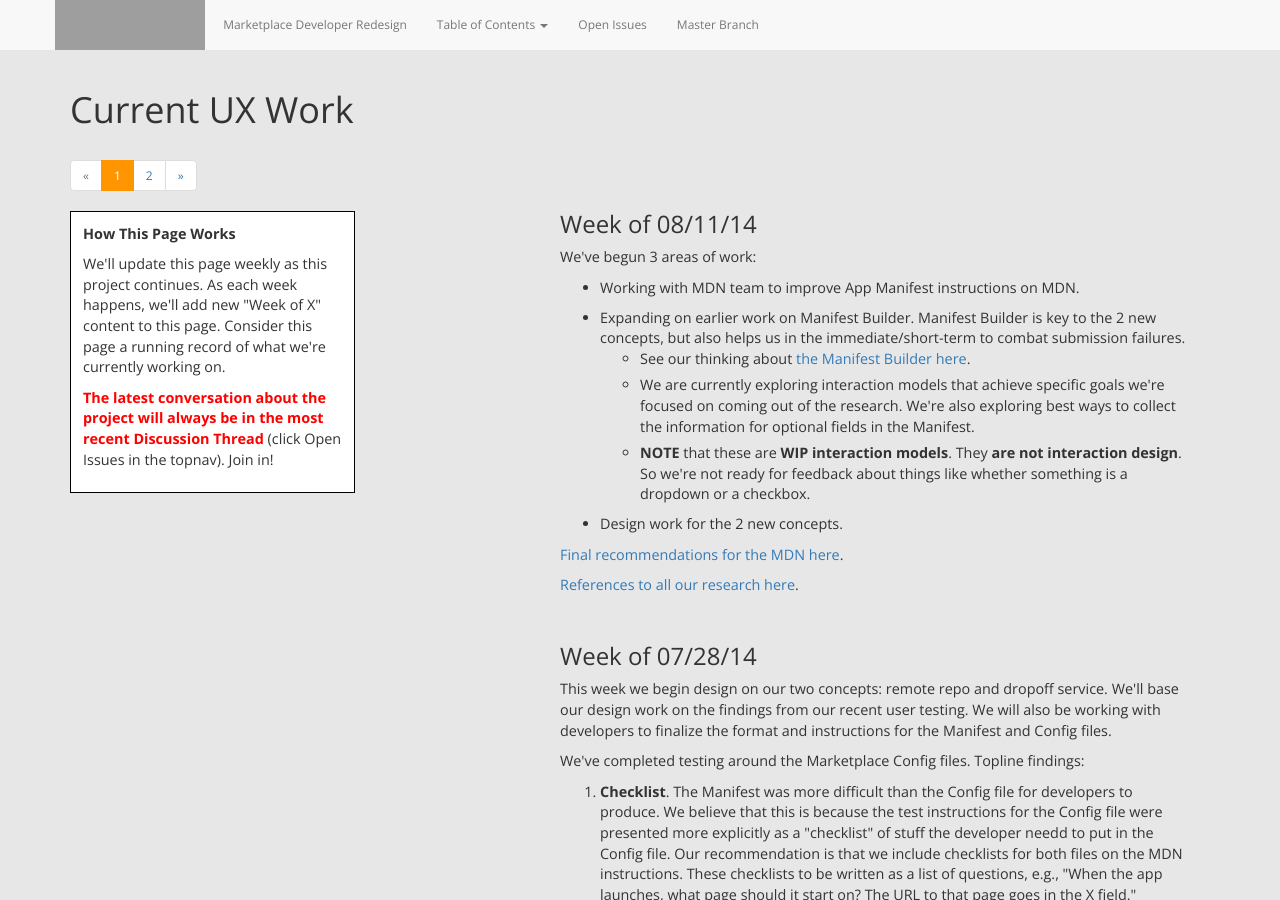
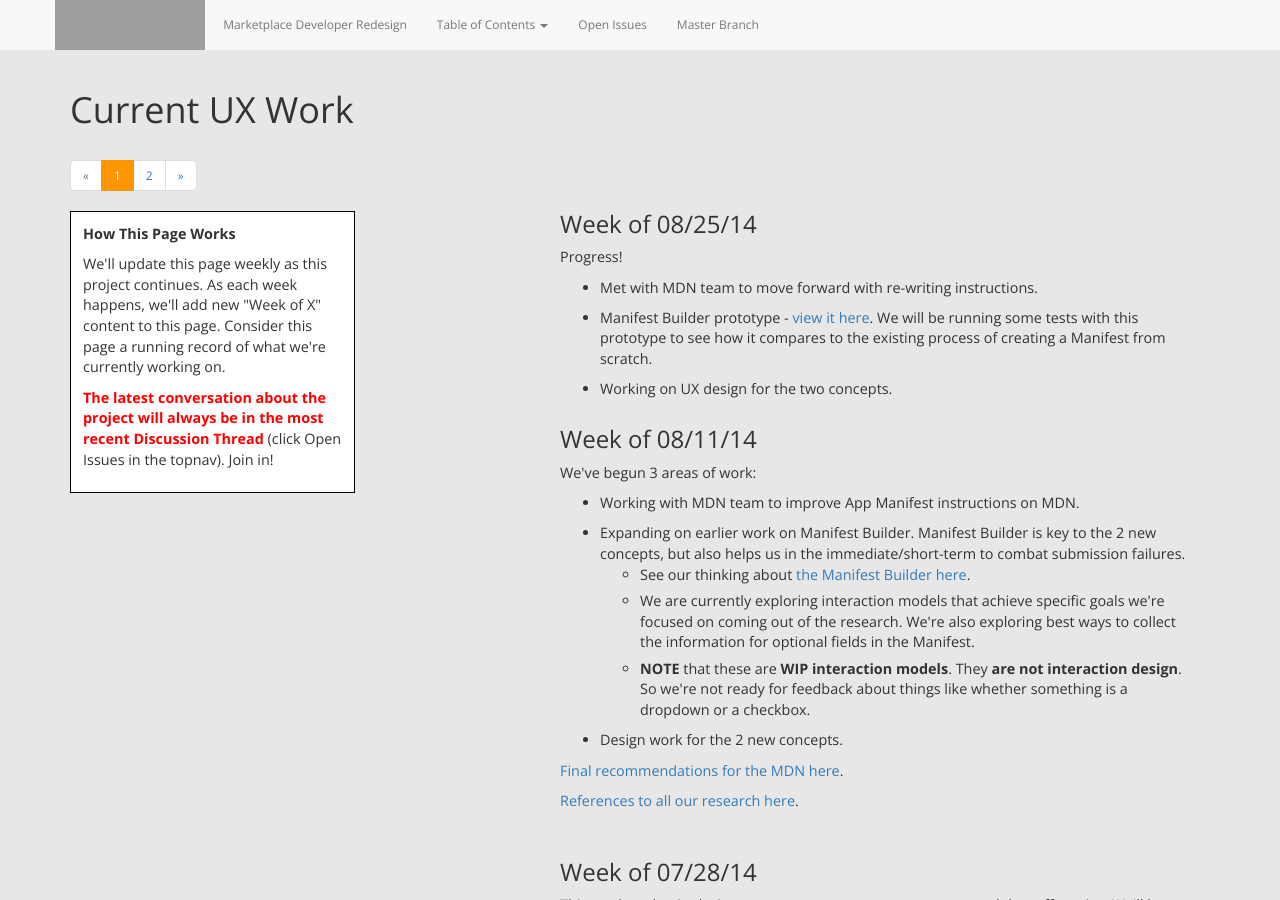
Before and after one commit to MarketplaceUX/devhub-redesign, a Jekyll site: the page built from current_ux.html, in a window 1280 px wide and 900 px high. Built offline with Jekyll 4.4.1, drawn with Linux system fonts in a browser that asks for light colours; nearby versions of some CDN libraries; grey boxes are pictures that could not be loaded.

Commit message:
update for week of 8-25

```diff
--- a/current_ux.html
+++ b/current_ux.html
@@ -33,7 +33,20 @@ multisequence: current_ux
 
 	<div class="col-sm-6 col-md-6 col-lg-7 col-lg-offset-2">
 
-		<h3 class="no-top">Week of 08/11/14</h3>
+		<h3 class="no-top">Week of 08/25/14</h3>
+
+		<p class="longText">Progress!
+    		<ul class="longText">
+    			<li>Met with MDN team to move forward with re-writing instructions.</li>
+
+    			<li>Manifest Builder prototype - <a href="http://k3s0bj.axshare.com/index.html">view it here</a>. We will be running some tests with this prototype to see how it compares to the existing process of creating a Manifest from scratch.
+    			</li>
+
+    			<li>Working on UX design for the two concepts.</li>
+    		</ul>
+
+
+    	<br/><h3 class="no-top">Week of 08/11/14</h3>
 
 		<p class="longText">We've begun 3 areas of work:
 
@@ -54,7 +67,6 @@ multisequence: current_ux
     		<p class="longText"><a href="https://docs.google.com/a/mozilla.com/document/d/1KkcmK_U4Wa74XPxLs7v08vjgSiO9KQ3HQTQ1ol_KyAI">Final recommendations for the MDN here</a>.</p>
 
     		<p class="longText"><a href="http://tsmuse.github.io/FirefoxMarketplaceDevPagesDesign/research_manifest_0714.html">References to all our research here</a>.</p>
-
 
 
 		<br/><h3>Week of 07/28/14</h3>
--- a/feed.xml
+++ b/feed.xml
@@ -1,5 +1,5 @@
 ---
-layout: none
+layout: null
 ---
 <?xml version="1.0" encoding="UTF-8"?>
 <rss version="2.0" xmlns:atom="http://www.w3.org/2005/Atom">
```
